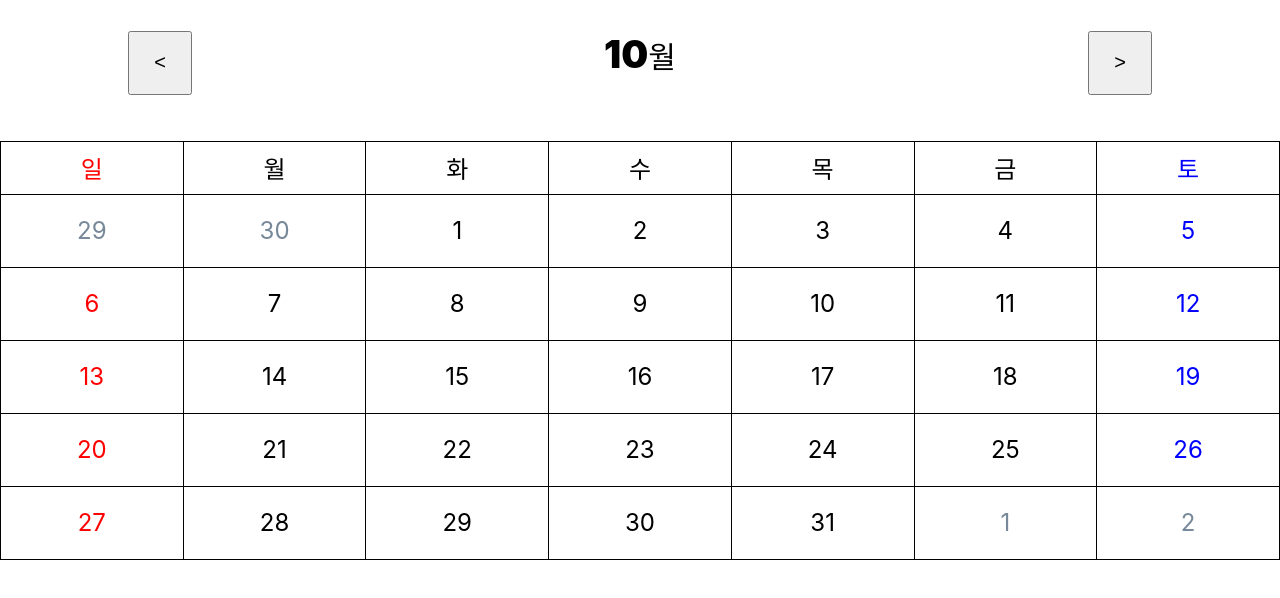
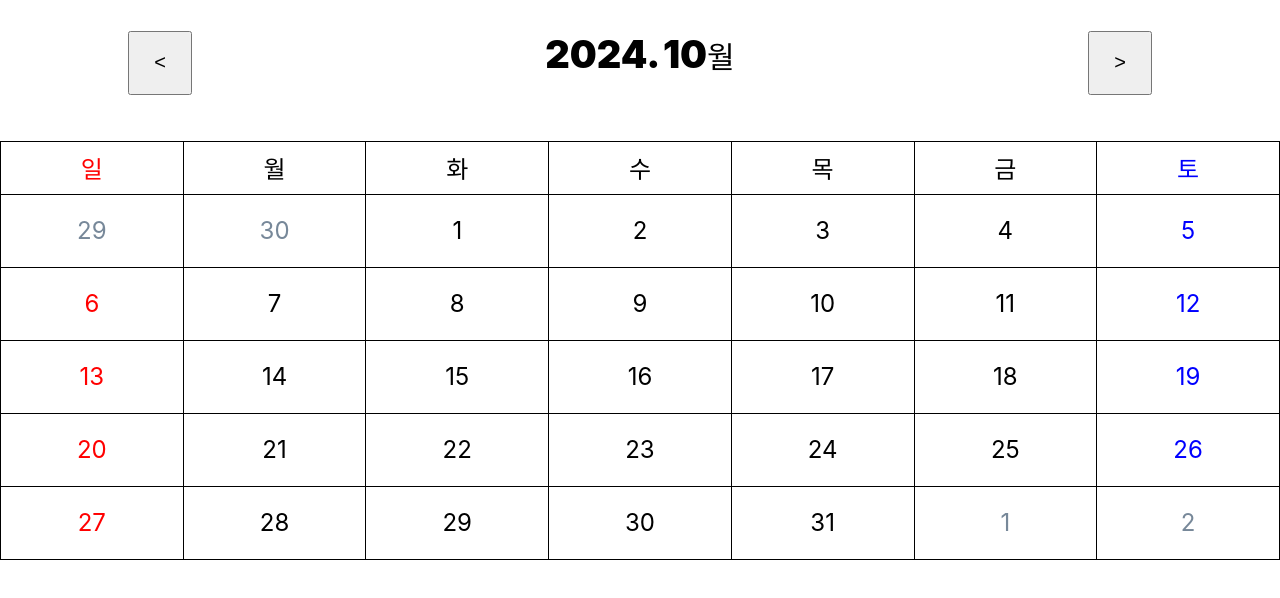
Before and after one commit to amelia-developer/chapter03, a React (Create React App) app: page / in a window 1280 px wide. Shown: the top 598 px of the page. Built offline with nearby package versions, Linux system fonts and the light colour scheme.

Commit message:
년도 추가 및 해당년도의 마지막월에서 prev, next일때 alert메시지 보여주기

```diff
--- a/src/page/MonthDateField.jsx
+++ b/src/page/MonthDateField.jsx
@@ -21,6 +21,10 @@ const MonthDateField = () => {
 
   let month = [1,2,3,4,5,6,7,8,9,10,11,12]
   let resultMonth = []
+  for (let i = 0; i < month.length; i++) {
+    resultMonth.push(month[i]);
+  }
+
   const weeks = [
     {
         day: '일',
@@ -45,10 +49,6 @@ const MonthDateField = () => {
     }
   ]
 
-  for (let i = 0; i < month.length; i++) {
-    resultMonth.push(month[i]);
-  }
-
   // 매월 '마지막일자'가 무슨요일인지
   const getLastDayMonth = () => {
     const lastDay = new Date(currentYear, currentMonth, 0).getDay()
@@ -66,14 +66,22 @@ const MonthDateField = () => {
   const onPrevMonth = () => {
     if(currentMonth-1 < 1){
       setCurrentMonth(resultMonth[11])
+      setCurrentYear(currentYear => currentYear - 1)
+      if(currentMonth === 1) {
+        alert(`${currentYear}년의 마지막 ${currentMonth}월입니다. ${currentYear-1}년 으로 넘어갑니다`)
+      }
     } else {
       setCurrentMonth(currentMonth-1)
     }
   }
 
   const onNextMonth = () => {
-    if(currentMonth+1 >= 13){
-      setCurrentMonth(resultMonth[0])
+    if(currentMonth+1 > 12){
+      setCurrentMonth(resultMonth[0]) // 1월로
+      setCurrentYear(currentYear => currentYear + 1)
+      if(currentMonth === 12) {
+        alert(`${currentYear}년의 마지막 ${currentMonth}월입니다. ${currentYear+1}년 으로 넘어갑니다`)
+      }
     } else {
       setCurrentMonth(currentMonth+1)
     }
@@ -82,6 +90,7 @@ const MonthDateField = () => {
   return (
     <>
       <div className='month-box'>
+          <span className='number-year'>{currentYear}</span>
           <span className='number-month'>{currentMonth}</span>
           <span className='text-unit'>월</span>
           <div className='arrow-box'>
--- a/src/scss/chapter03.scss
+++ b/src/scss/chapter03.scss
@@ -3,6 +3,19 @@
 .month-box {
     position: relative;
     padding-top: 2.4vw;
+    .number-year {
+        font-size: 38px;
+        font-weight: 900;
+        position: relative;
+        margin-right: 1.2vw;
+        &:after {
+            content: '.';
+            position: absolute;
+            bottom: 0;
+            right: -1vw;
+            display: inline-block;
+        }
+    } // number-year종료
     .number-month {
         font-weight: 900;
         font-size: 38px;
```
